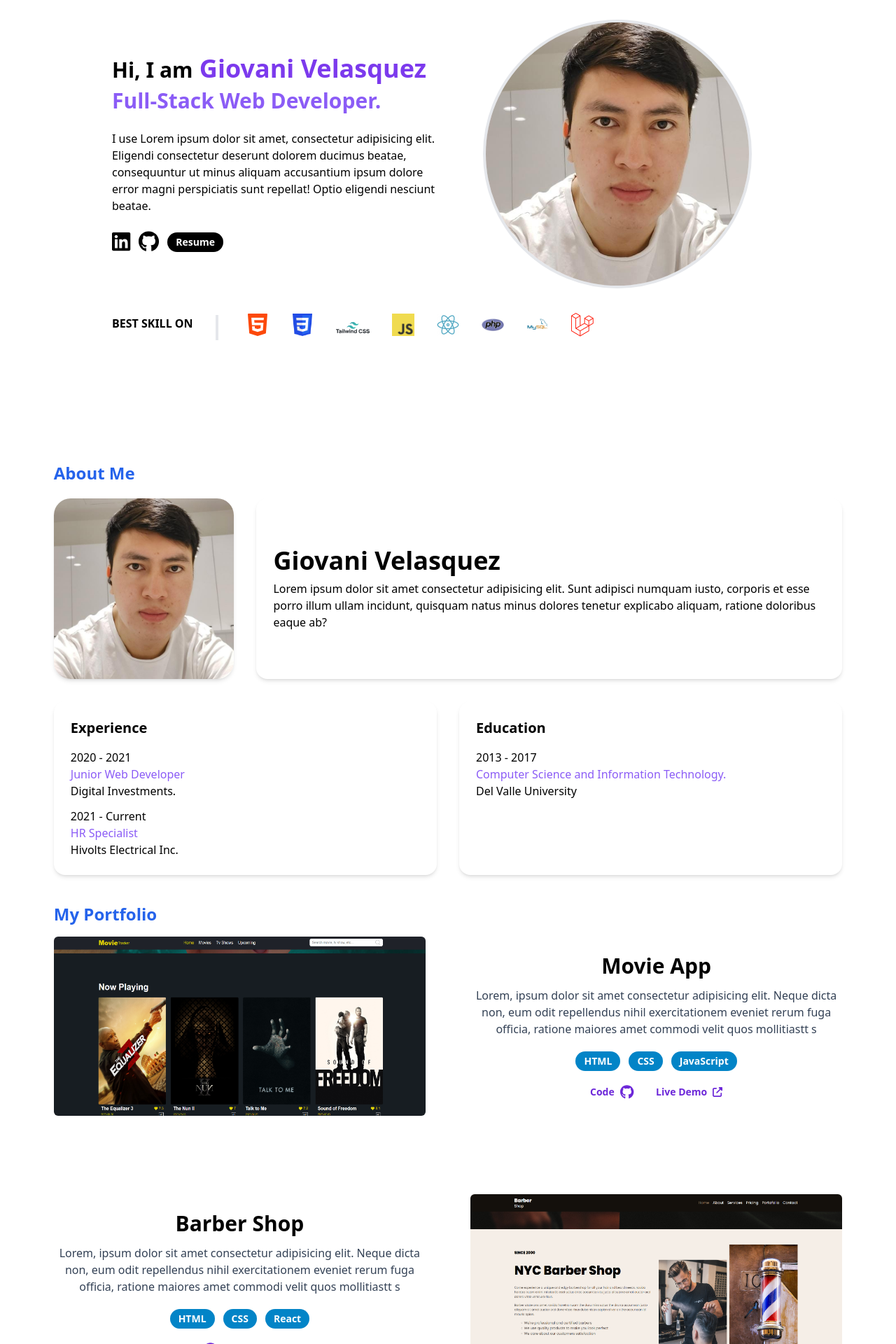
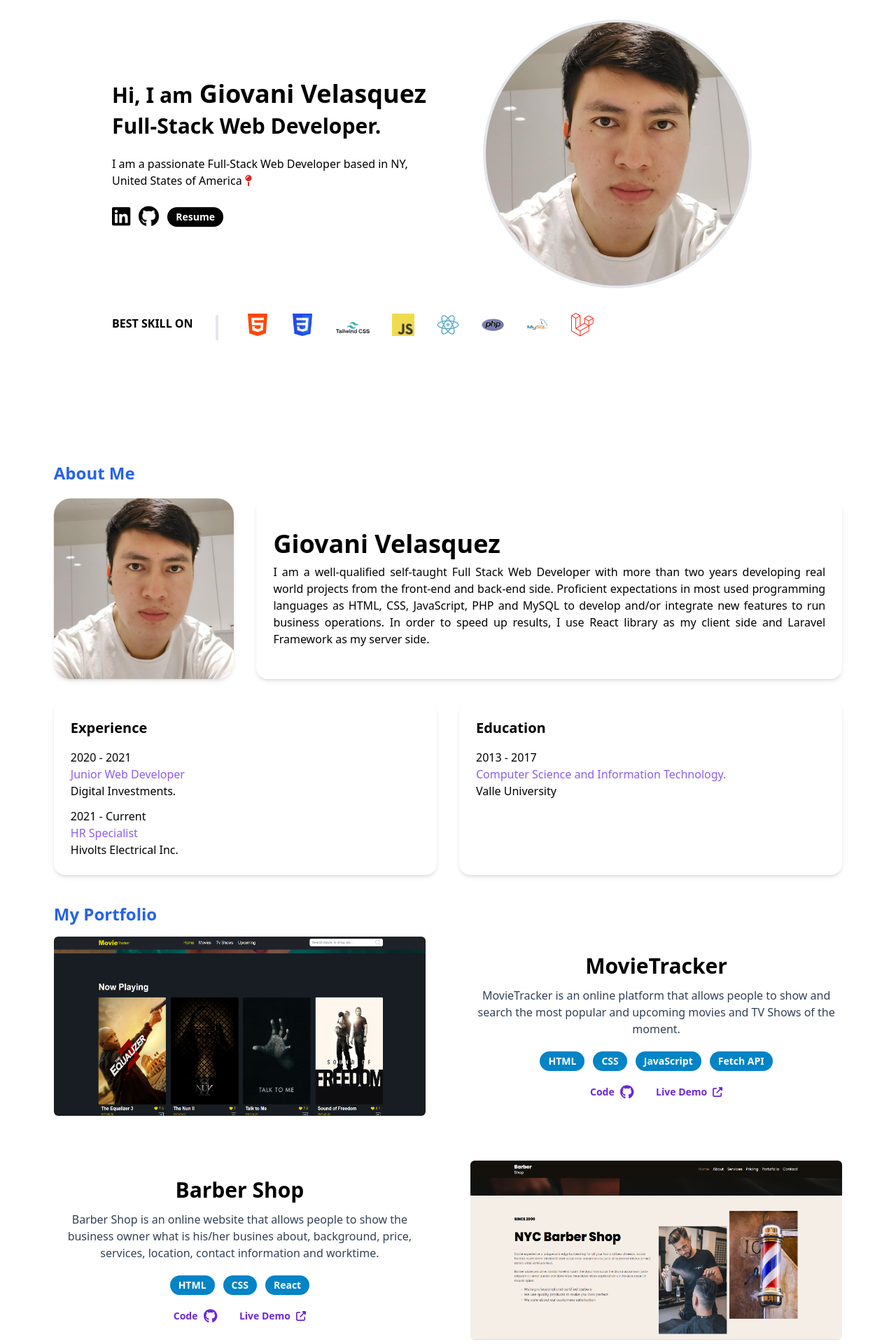
Before and after one commit to jsgiovani/portafolio, a React (Vite) app: page / in a window 1280 px wide. Shown: the part 220-2140 px from the top of the page at 70% size. Built offline with nearby package versions, Linux system fonts and the light colour scheme.

Commit message:
add real information

```diff
--- a/src/App.jsx
+++ b/src/App.jsx
@@ -26,10 +26,10 @@ const App = () => {
                         <div className='mt-8 md:mt-0 text-center md:text-left'>
                             <h1 className='text-xl md:text-3xl font-bold'>
                                 Hi, I am
-                                <span className='text-violet-600 text-3xl md:text-4xl'> Giovani Velasquez</span>
-                                <span className='block md:mt-2 text-2xl md:text-3xl text-violet-500'>Full-Stack Web Developer.</span>
+                                <span className='text-slade-700 text-3xl md:text-4xl'> Giovani Velasquez</span>
+                                <span className='block md:mt-2 text-2xl md:text-3xl text-slade-700'>Full-Stack Web Developer.</span>
                             </h1>
-                            <p className='my-6'>I use Lorem ipsum dolor sit amet, consectetur adipisicing elit. Eligendi consectetur deserunt dolorem ducimus beatae, consequuntur ut minus aliquam accusantium ipsum dolore error magni perspiciatis sunt repellat! Optio eligendi nesciunt beatae.</p>
+                            <p className='my-6'>I am a passionate Full-Stack Web Developer based in NY, United States of America <span><FontAwesomeIcon className='text-red-600' icon={faMapPin} /></span></p>
                         </div>
 
 
@@ -105,14 +105,18 @@ const App = () => {
         </div>
 
 
-        <section className='container mx-auto px-[2%] md:px-[6%] 2xl:p-x[12%] mt-24 md:mt-0'>
+
+        {/* ABOUT */}
+        <section id='#about' className='container mx-auto px-[2%] md:px-[6%] 2xl:p-x[12%] mt-24 md:mt-0'>
             <h2 className='text-blue-600 text-2xl font-bold mb-5'>About Me</h2>
 
             <div className="grid md:grid-cols-4 gap-8 items-center pb-10">
                 <img className='hidden md:inline-grid md:col-span-1 rounded-3xl shadow-md' src="./img/giovani.jpeg" alt="imagen giovani" />
                 <div className='md:col-span-3 shadow-md h-full rounded-2xl p-4 md:p-6 flex flex-col justify-center items-start'>
                     <h2 className='text-xl md:text-4xl font-semibold mb-2'>Giovani Velasquez</h2>
-                    <p>Lorem ipsum dolor sit amet consectetur adipisicing elit. Sunt adipisci numquam iusto, corporis et esse porro illum ullam incidunt, quisquam natus minus dolores tenetur explicabo aliquam, ratione doloribus eaque ab?</p>
+                    <p className='text-justify'>
+                        I am a well-qualified self-taught Full Stack Web Developer with more than two years developing real world projects from the front-end and back-end side. Proficient expectations in most used programming languages as HTML, CSS, JavaScript, PHP and MySQL to develop and/or integrate new features to run business operations. In order to speed up results, I use React library as my client side and Laravel Framework as my server side.
+                    </p>
                 </div>
 
                 <div className='md:col-span-2 shadow-md h-full rounded-2xl p-4 md:p-6'>
@@ -139,7 +143,7 @@ const App = () => {
                         <li className='mb-3'>
                             <p>2013 - 2017</p>
                             <p className='text-violet-500'>Computer Science and Information Technology.</p>
-                            <p className=''>Del Valle University</p>
+                            <p className=''>Valle University</p>
                         </li>
 
                     </ul>
@@ -155,7 +159,7 @@ const App = () => {
             <h4 className='text-blue-600 text-2xl font-bold mb-4'>My Portfolio</h4>
 
             {/* portafolio-item 1*/}
-            <div className='flex flex-col-reverse md:grid md:grid-cols-2 items-center gap-4  md:gap-16 mb-28'>
+            <div className='flex flex-col-reverse md:grid md:grid-cols-2 items-center gap-4  md:gap-16 mb-16'>
 
                 <div className='flex justify-center'>
                     <img className='rounded-md h-64 object-center'  src="./img/project1.png" alt="image project # 1" />
@@ -165,9 +169,9 @@ const App = () => {
 
 
                 <div className='text-justify md:text-center'>
-                    <h2 className='mb-3 text-3xl font-semibold text-center'>Movie App</h2>
+                    <h2 className='mb-3 text-3xl font-semibold text-center'>MovieTracker</h2>
                    <p className='text-slate-700'>
-                        Lorem, ipsum dolor sit amet consectetur adipisicing elit. Neque dicta non, eum odit repellendus nihil exercitationem eveniet rerum fuga officia, ratione maiores amet commodi velit quos mollitiastt s
+                        MovieTracker is an online platform that allows people to show and search the most popular and upcoming  movies and TV Shows of the moment.
                    </p>
 
                    <div className='flex justify-center mt-5'>
@@ -175,6 +179,7 @@ const App = () => {
                             <li className='p-1 px-3 rounded-2xl bg-sky-600 font-semibold text-white text-sm'>HTML</li>
                             <li className='p-1 px-3 rounded-2xl bg-sky-600 font-semibold text-white text-sm'>CSS</li>
                             <li className='p-1 px-3 rounded-2xl bg-sky-600 font-semibold text-white text-sm'>JavaScript</li>
+                            <li className='p-1 px-3 rounded-2xl bg-sky-600 font-semibold text-white text-sm'>Fetch API</li>
                         </ul>
                    </div>
 
@@ -204,11 +209,11 @@ const App = () => {
             </div>
 
             {/* portafolio-item 2*/}
-            <div className='grid md:grid-cols-2 items-center gap-4  md:gap-16 mb-28'>
+            <div className='grid md:grid-cols-2 items-center gap-4  md:gap-16 mb-16'>
                 <div className='text-justify md:text-center'>
                     <h2 className='mb-3 text-3xl font-semibold text-center'>Barber Shop</h2>
                    <p className='text-slate-700'>
-                        Lorem, ipsum dolor sit amet consectetur adipisicing elit. Neque dicta non, eum odit repellendus nihil exercitationem eveniet rerum fuga officia, ratione maiores amet commodi velit quos mollitiastt s
+                        Barber Shop is an online website that allows people to show the business owner what is his/her busines about, background, price, services, location, contact information and worktime.
                    </p>
 
                    <div className='flex justify-center mt-5'>
@@ -251,7 +256,7 @@ const App = () => {
 
 
             {/* portafolio-item 3*/}
-            <div className='flex flex-col-reverse md:grid md:grid-cols-2 items-center gap-4  md:gap-16 mb-28'>
+            <div className='flex flex-col-reverse md:grid md:grid-cols-2 items-center gap-4  md:gap-16 mb-16'>
 
                 <div className='flex justify-center'>
                     <img className='rounded-md h-64 object-cover'  src="./img/project3.png" alt="image project # 1" />
@@ -263,7 +268,7 @@ const App = () => {
                 <div className='text-justify md:text-center'>
                     <h2 className='mb-3 text-3xl font-semibold text-center'>Furniture Store</h2>
                    <p className='text-slate-700'>
-                        Lorem, ipsum dolor sit amet consectetur adipisicing elit. Neque dicta non, eum odit repellendus nihil exercitationem eveniet rerum fuga officia, ratione maiores amet commodi velit quos mollitiastt s
+                        Furniture Store is an online e-Commerce web application that helps the owner business to show and automatize all his/her products to potential customers, also allows to create a cart list, search products and finally allows customers to buy products in the web application.
                    </p>
 
                    <div className='flex justify-center mt-5'>
--- a/src/components/Header.jsx
+++ b/src/components/Header.jsx
@@ -12,9 +12,9 @@ const Header = () => {
       </a>
 
       <nav className='flex gap-3' >
-        <a className='hover:text-sky-600' href="about">About</a>
-        <a className='hover:text-sky-600' href="#">Projects</a>
-        <a className='hover:text-sky-600' href="#">Contact</a>
+        <a className='hover:text-sky-600' href="#about">About</a>
+        <a className='hover:text-sky-600' href="#projects">Projects</a>
+        <a className='hover:text-sky-600' href="#contact">Contact</a>
       </nav>
 
     </header>
```
